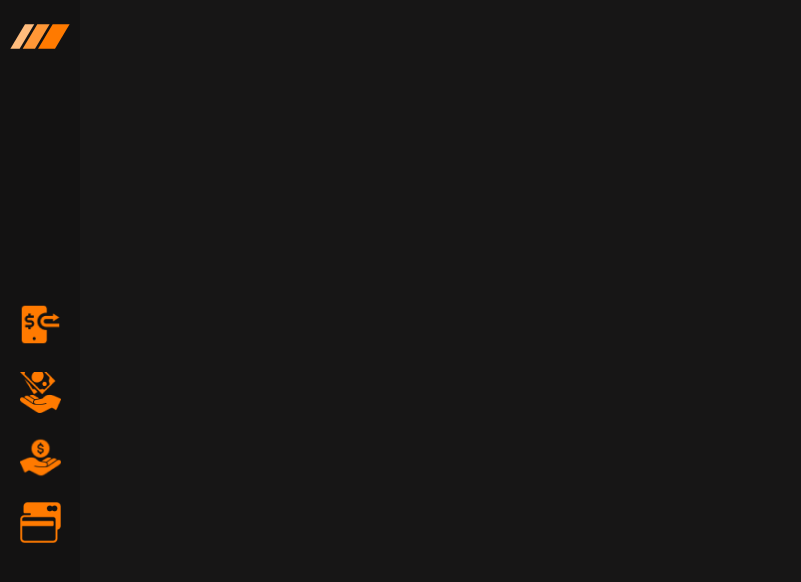
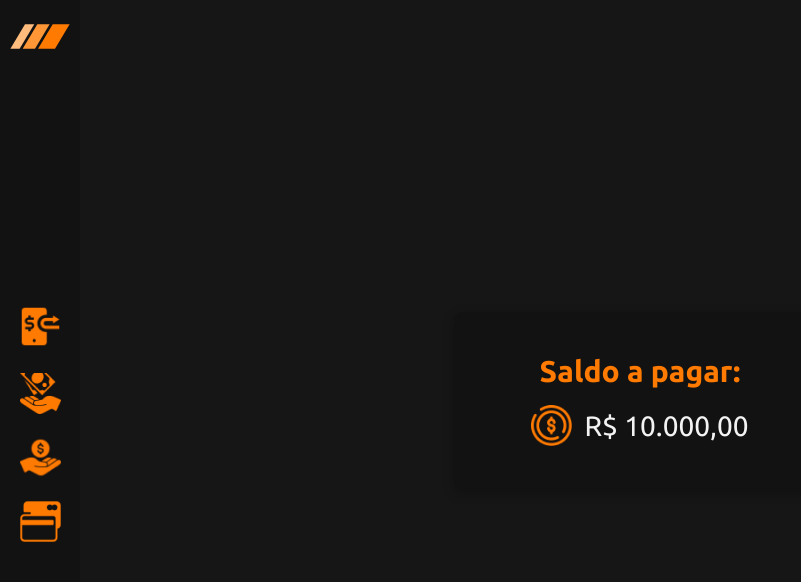
Before and after one commit to jhonatan-oliveiradev/go_finance_frontend, a Next.js app: page / in a window 1280 px wide. Shown: the top 582 px of the page, without its empty margins (0-801 px from the left). Built offline with nearby package versions, Linux system fonts and the light colour scheme.

Commit message:
:construction: feat: componente Card criado

```diff
--- a/src/components/AppTemplate/styles.ts
+++ b/src/components/AppTemplate/styles.ts
@@ -8,8 +8,10 @@ export const Container = styled.div`
 `;
 
 export const Content = styled.div`
+	background-color: ${(props) => props.theme.colors.black800};
 	width: 100%;
 	height: 100%;
-
-	background-color: ${(props) => props.theme.colors.black800};
+	display: flex;
+	justify-content: center;
+	align-items: center;
 `;
--- /dev/null
+++ b/src/components/Card/index.tsx
@@ -0,0 +1,23 @@
+import { Container, ValueLabel } from "./styles";
+
+import valueIcon from "../../assets/value-icon.png";
+import Image from "next/image";
+
+interface CardProps {
+	title: string;
+	value: string;
+}
+
+const Card = ({ title, value }: CardProps) => {
+	return (
+		<Container>
+			<h1>{title}</h1>
+			<ValueLabel>
+				<Image src={valueIcon} alt="ícone de cifrão" width={41} />
+				<p>R$ {value}</p>
+			</ValueLabel>
+		</Container>
+	);
+};
+
+export default Card;
--- /dev/null
+++ b/src/components/Card/styles.ts
@@ -0,0 +1,31 @@
+import styled from "styled-components";
+
+export const Container = styled.div`
+	background-color: ${(props) => props.theme.colors.black900};
+	width: 23.3125rem;
+	height: 11.0625rem;
+	border-radius: 0.5rem;
+	box-shadow: 0px 4px 12px rgba(0, 0, 0, 0.25);
+
+	display: flex;
+	flex-direction: column;
+	gap: 1rem;
+	justify-content: center;
+	align-items: center;
+
+	h1 {
+		color: ${(props) => props.theme.colors.primary};
+		font-size: 1.875rem;
+	}
+
+	p {
+		color: ${(props) => props.theme.colors.white};
+		font-size: 1.75rem;
+	}
+`;
+
+export const ValueLabel = styled.div`
+	display: flex;
+	align-items: center;
+	gap: 0.75rem;
+`;
--- a/src/pages/_app.tsx
+++ b/src/pages/_app.tsx
@@ -1,12 +1,36 @@
+/* eslint-disable @next/next/no-page-custom-font */
+import { AppProps } from "next/app";
+import { darkTheme } from "@/styles/themes/dark";
+import AppTemplate from "@/components/AppTemplate";
+
+import { ThemeProvider } from "styled-components";
 import GlobalStyles from "@/styles/global";
-import { ThemeProvider } from "styled-components";
-import { darkTheme } from "@/styles/themes/dark";
-import { AppProps } from "next/app";
-import AppTemplate from "@/components/AppTemplate";
+import Head from "next/head";
 
 export default function App({ Component, pageProps }: AppProps) {
 	return (
 		<ThemeProvider theme={darkTheme}>
+			<Head>
+				<title>Go Finance | Suas finanças em um só lugar.</title>
+				<link
+					rel="icon"
+					type="image/png"
+					sizes="16x16"
+					href="../assets/favicon.png"
+				/>
+				<meta name="msapplication-TileColor" content="#ffffff" />
+				<meta name="theme-color" content="#ffffff" />
+				<meta
+					name="description"
+					content="Acesse sua conta e veja suas finanças em um só lugar."
+				/>
+				<link rel="preconnect" href="https://fonts.googleapis.com" />
+				<link rel="preconnect" href="https://fonts.gstatic.com" />
+				<link
+					href="https://fonts.googleapis.com/css2?family=Ubuntu:ital,wght@0,300;0,400;0,500;0,700;1,300;1,400;1,500;1,700&display=swap"
+					rel="stylesheet"
+				/>
+			</Head>
 			<GlobalStyles />
 			<AppTemplate>
 				<Component {...pageProps} />
--- a/src/pages/_document.tsx
+++ b/src/pages/_document.tsx
@@ -1,4 +1,10 @@
-import Document, { DocumentContext } from "next/document";
+import Document, {
+	Html,
+	Head,
+	Main,
+	NextScript,
+	DocumentContext,
+} from "next/document";
 import { ServerStyleSheet } from "styled-components";
 
 export default class MyDocument extends Document {
@@ -27,4 +33,16 @@ export default class MyDocument extends Document {
 			sheet.seal();
 		}
 	}
+
+	render() {
+		return (
+			<Html lang="pt-BR">
+				<Head />
+				<body>
+					<Main />
+					<NextScript />
+				</body>
+			</Html>
+		);
+	}
 }
--- a/src/pages/index.tsx
+++ b/src/pages/index.tsx
@@ -1,5 +1,11 @@
+import Card from "@/components/Card";
+
 const Home = () => {
-	return <>Hello</>;
+	return (
+		<>
+			<Card title="Saldo a pagar:" value="10.000,00" />
+		</>
+	);
 };
 
 export default Home;
--- a/src/styles/global.ts
+++ b/src/styles/global.ts
@@ -5,6 +5,7 @@ export default createGlobalStyle`
     margin: 0;
     padding: 0;
     box-sizing: border-box;
+    font-family: 'Ubuntu', sans-serif;
   }
 
   body {
```
Also changed, not shown: src/assets/favicon.png (added).
